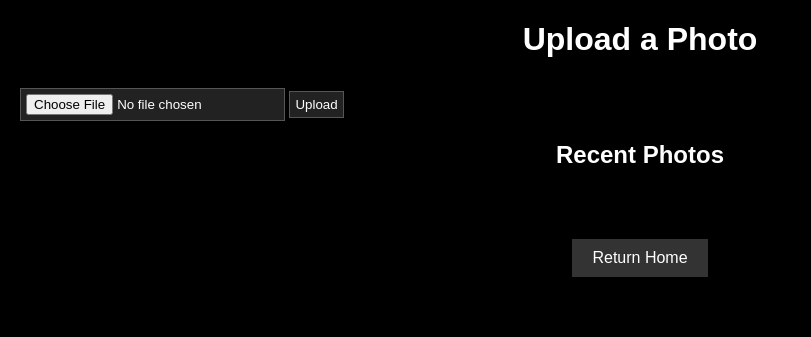
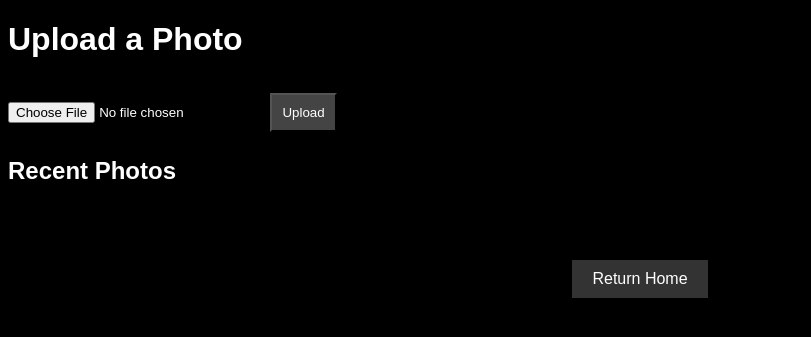
Before and after one commit to ctscreweder/vieve, a Flask app: page /stats in a window 1280 px wide. Shown: the top 337 px of the page, without its empty margins (0-811 px from the left). Run offline with Flask 3, Linux system fonts and the light colour scheme; data that the repository does not hold is empty; parts of the project's set-up code (start-up, migrations or seed data) failed here and were passed over.

Commit message:
Update style.css

```diff
--- a/roles/vieve/files/app/static/style.css
+++ b/roles/vieve/files/app/static/style.css
@@ -2,24 +2,20 @@ body {
   background-color: black;
   color: white;
   font-family: Arial, sans-serif;
-  margin: 20px;
 }
-
-a {
-  color: #00ffff;
+button {
+  background-color: #444;
+  color: white;
+  padding: 10px;
+  margin: 5px;
 }
-
-input, button, select, textarea {
-  background-color: #222;
-  color: white;
-  border: 1px solid #555;
-  padding: 5px;
+img {
+  width: 600px;
+  height: auto;
+  margin: 5px;
 }
-
-img {
-  border: 2px solid #444;
+.grid {
+  display: grid;
+  grid-template-columns: repeat(3, 1fr);
+  gap: 10px;
 }
-
-h1, h2 {
-  text-align: center;
-}
```
